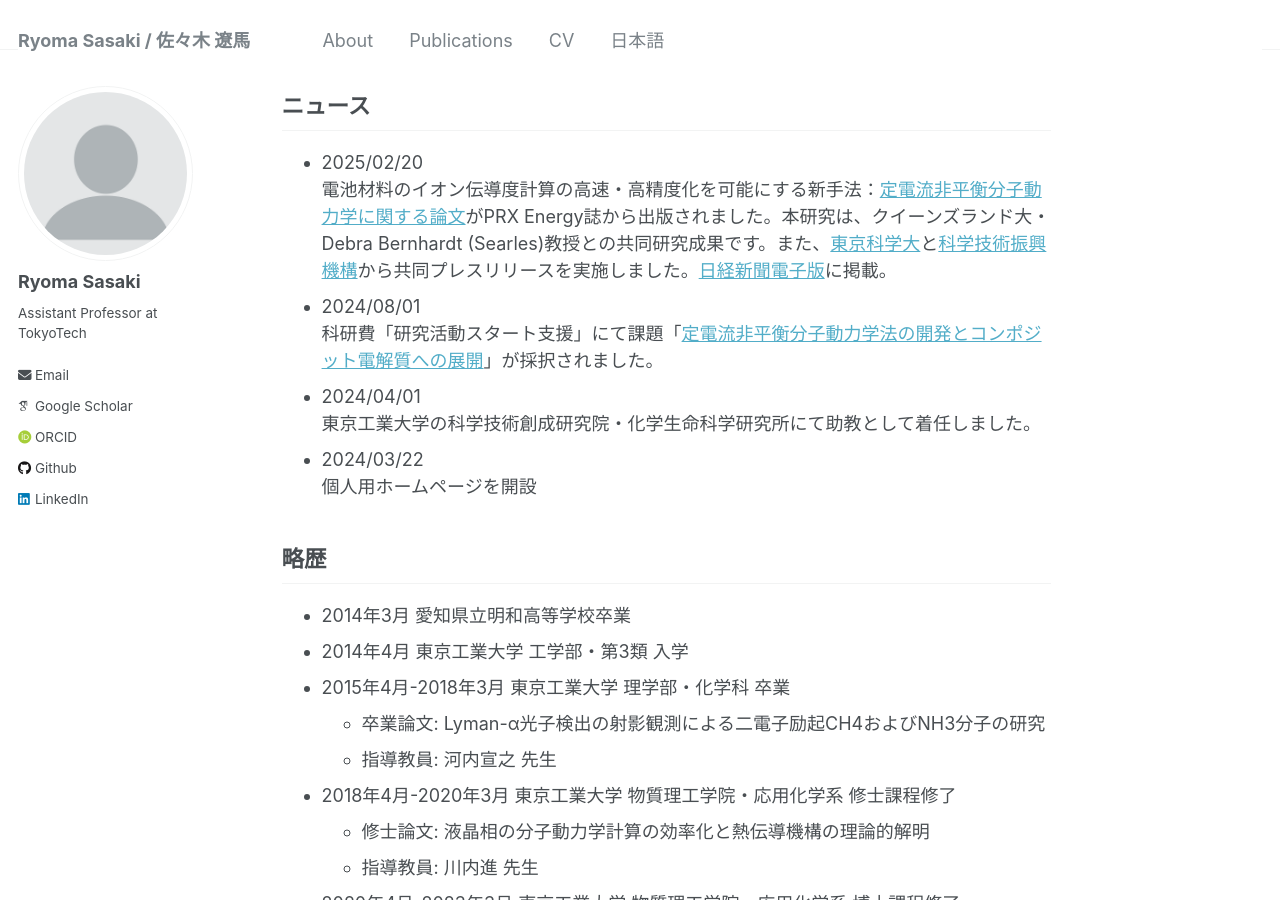
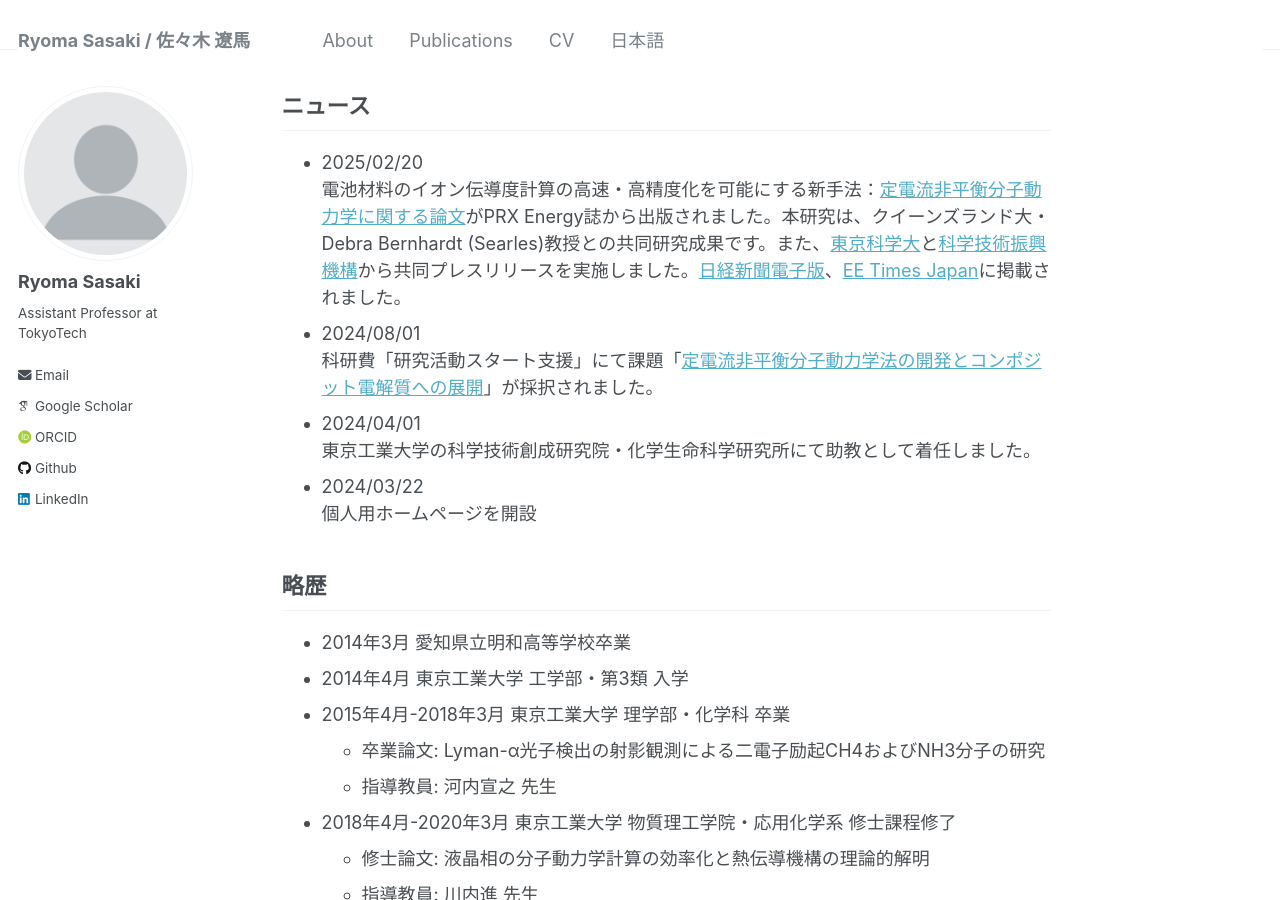
Before and after one commit to srak-uf/srak-uf.github.io, a Jekyll site: the page built from _pages/about_jp.md, in a window 1280 px wide and 900 px high, scrolled down 371 px. Built offline with Jekyll 4.4.1, drawn with Linux system fonts in a browser that asks for light colours; some web fonts are replaced.

Commit message:
Update about_jp.md

```diff
--- a/_pages/about_jp.md
+++ b/_pages/about_jp.md
@@ -16,7 +16,7 @@ This page is written in my native language, Japanese, and should contain the sam
 
 ## ニュース
 - 2025/02/20
-  電池材料のイオン伝導度計算の高速・高精度化を可能にする新手法：[定電流非平衡分子動力学に関する論文](https://journals.aps.org/prxenergy/abstract/10.1103/PRXEnergy.4.013005)がPRX Energy誌から出版されました。本研究は、クイーンズランド大・Debra Bernhardt (Searles)教授との共同研究成果です。また、[東京科学大](https://www.isct.ac.jp/ja/news/42dr5v9j4t5d)と[科学技術振興機構](https://www.jst.go.jp/pr/announce/20250220/index.html)から共同プレスリリースを実施しました。[日経新聞電子版](https://www.nikkei.com/article/DGXZRSP687264_Q5A220C2000000/)に掲載。
+  電池材料のイオン伝導度計算の高速・高精度化を可能にする新手法：[定電流非平衡分子動力学に関する論文](https://journals.aps.org/prxenergy/abstract/10.1103/PRXEnergy.4.013005)がPRX Energy誌から出版されました。本研究は、クイーンズランド大・Debra Bernhardt (Searles)教授との共同研究成果です。また、[東京科学大](https://www.isct.ac.jp/ja/news/42dr5v9j4t5d)と[科学技術振興機構](https://www.jst.go.jp/pr/announce/20250220/index.html)から共同プレスリリースを実施しました。[日経新聞電子版](https://www.nikkei.com/article/DGXZRSP687264_Q5A220C2000000/)、[EE Times Japan](https://eetimes.itmedia.co.jp/ee/articles/2502/26/news078.html)に掲載されました。
 - 2024/08/01
   科研費「研究活動スタート支援」にて課題「[定電流非平衡分子動力学法の開発とコンポジット電解質への展開](https://kaken.nii.ac.jp/ja/grant/KAKENHI-PROJECT-24K23099/)」が採択されました。
 - 2024/04/01
```
